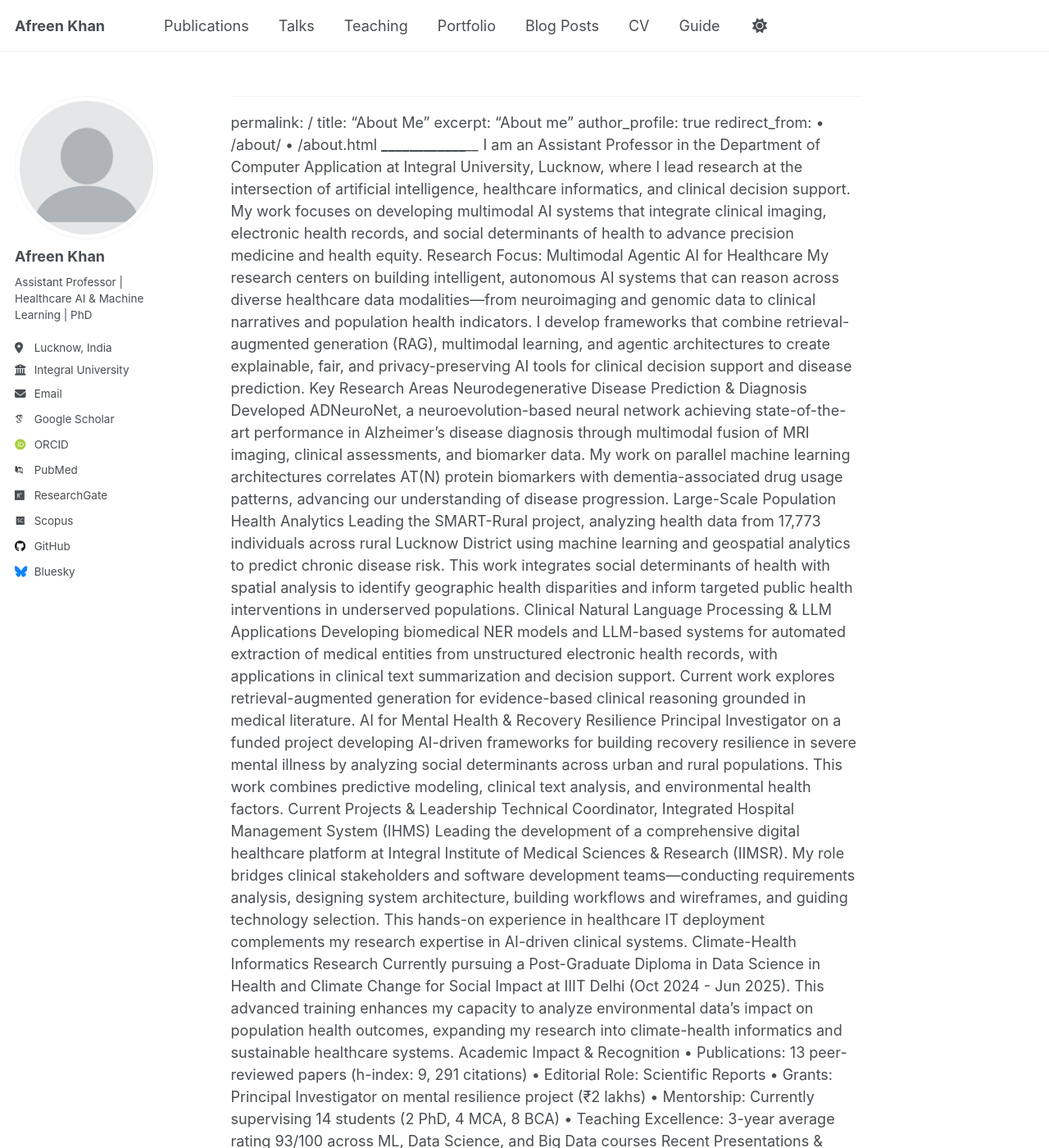
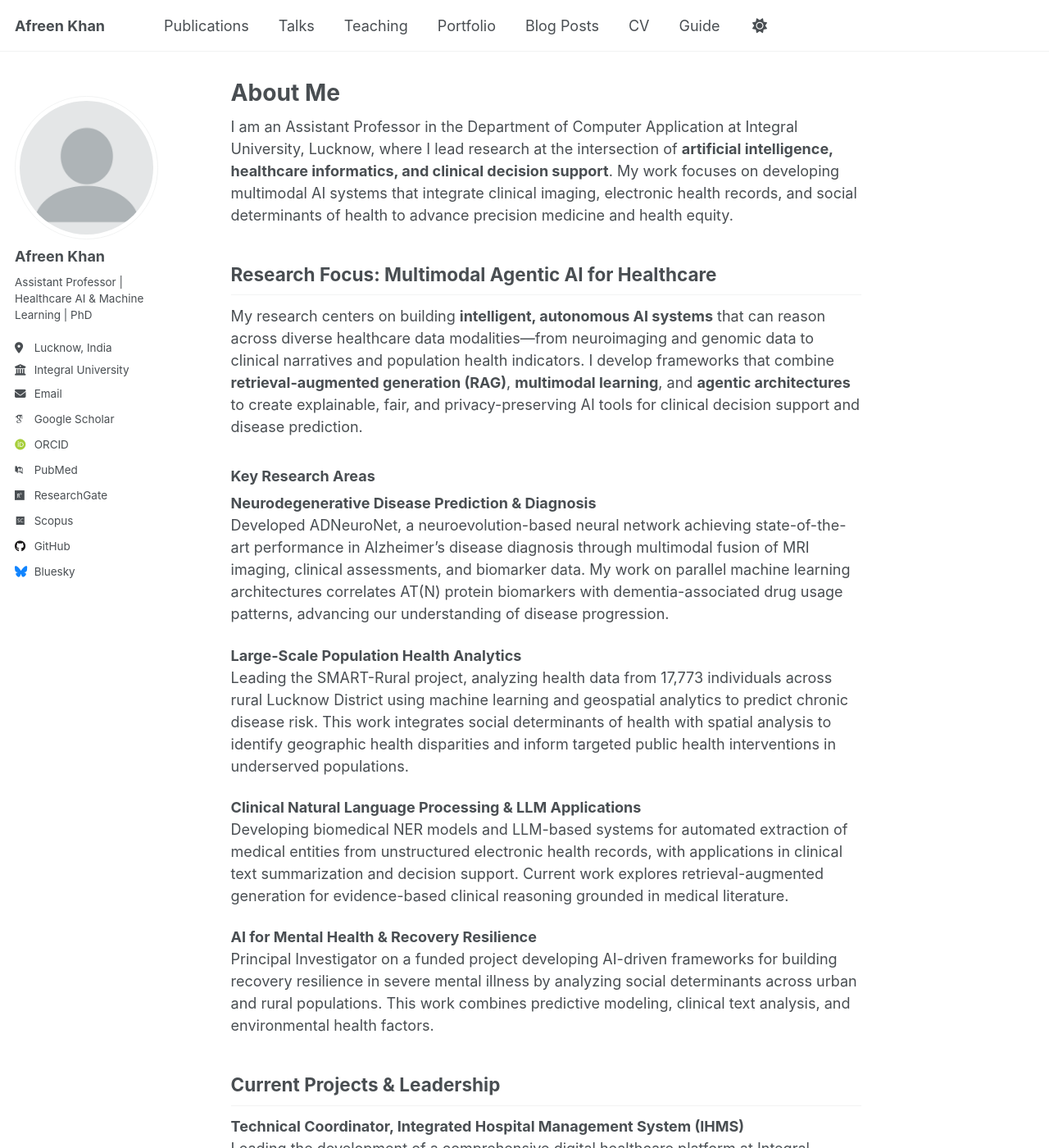
Before and after one commit to afreen-kh/afreen-kh.github.io, a Jekyll site: the page built from _pages/about.md, in a window 1280 px wide and 1400 px high. Shown: the whole window at 82% size. Built offline with Jekyll 4.4.1, drawn with Linux system fonts in a browser that asks for light colours; some web fonts are replaced; our own code applies the rules of GitHub Pages for plain Markdown files; a script that is not in the unit is left out; some of the changed text lies outside the part shown.

Commit message:
Revise About Me page for clarity and detail
Updated the 'About Me' page with enhanced formatting and additional details about research focus, projects, and contact information.

```diff
--- a/_pages/about.md
+++ b/_pages/about.md
@@ -1,62 +1,93 @@
-________________________________________
-permalink: / title: "About Me" excerpt: "About me" author_profile: true redirect_from:
-•	/about/
-•	/about.html
-________________________________________
-I am an Assistant Professor in the Department of Computer Application at Integral University, Lucknow, where I lead research at the intersection of artificial intelligence, healthcare informatics, and clinical decision support. My work focuses on developing multimodal AI systems that integrate clinical imaging, electronic health records, and social determinants of health to advance precision medicine and health equity.
-Research Focus: Multimodal Agentic AI for Healthcare
-My research centers on building intelligent, autonomous AI systems that can reason across diverse healthcare data modalities—from neuroimaging and genomic data to clinical narratives and population health indicators. I develop frameworks that combine retrieval-augmented generation (RAG), multimodal learning, and agentic architectures to create explainable, fair, and privacy-preserving AI tools for clinical decision support and disease prediction.
-Key Research Areas
-Neurodegenerative Disease Prediction & Diagnosis
+---
+permalink: /
+title: "About Me"
+excerpt: "About me"
+author_profile: true
+redirect_from:
+  - /about/
+  - /about.html
+---
+
+I am an Assistant Professor in the Department of Computer Application at Integral University, Lucknow, where I lead research at the intersection of **artificial intelligence, healthcare informatics, and clinical decision support**. My work focuses on developing multimodal AI systems that integrate clinical imaging, electronic health records, and social determinants of health to advance precision medicine and health equity.
+
+## Research Focus: Multimodal Agentic AI for Healthcare
+
+My research centers on building **intelligent, autonomous AI systems** that can reason across diverse healthcare data modalities—from neuroimaging and genomic data to clinical narratives and population health indicators. I develop frameworks that combine **retrieval-augmented generation (RAG)**, **multimodal learning**, and **agentic architectures** to create explainable, fair, and privacy-preserving AI tools for clinical decision support and disease prediction.
+
+### Key Research Areas
+
+**Neurodegenerative Disease Prediction & Diagnosis**
 Developed ADNeuroNet, a neuroevolution-based neural network achieving state-of-the-art performance in Alzheimer's disease diagnosis through multimodal fusion of MRI imaging, clinical assessments, and biomarker data. My work on parallel machine learning architectures correlates AT(N) protein biomarkers with dementia-associated drug usage patterns, advancing our understanding of disease progression.
-Large-Scale Population Health Analytics
+
+**Large-Scale Population Health Analytics**
 Leading the SMART-Rural project, analyzing health data from 17,773 individuals across rural Lucknow District using machine learning and geospatial analytics to predict chronic disease risk. This work integrates social determinants of health with spatial analysis to identify geographic health disparities and inform targeted public health interventions in underserved populations.
-Clinical Natural Language Processing & LLM Applications
+
+**Clinical Natural Language Processing & LLM Applications**
 Developing biomedical NER models and LLM-based systems for automated extraction of medical entities from unstructured electronic health records, with applications in clinical text summarization and decision support. Current work explores retrieval-augmented generation for evidence-based clinical reasoning grounded in medical literature.
-AI for Mental Health & Recovery Resilience
+
+**AI for Mental Health & Recovery Resilience**
 Principal Investigator on a funded project developing AI-driven frameworks for building recovery resilience in severe mental illness by analyzing social determinants across urban and rural populations. This work combines predictive modeling, clinical text analysis, and environmental health factors.
-Current Projects & Leadership
-Technical Coordinator, Integrated Hospital Management System (IHMS)
+
+## Current Projects & Leadership
+
+**Technical Coordinator, Integrated Hospital Management System (IHMS)**
 Leading the development of a comprehensive digital healthcare platform at Integral Institute of Medical Sciences & Research (IIMSR). My role bridges clinical stakeholders and software development teams—conducting requirements analysis, designing system architecture, building workflows and wireframes, and guiding technology selection. This hands-on experience in healthcare IT deployment complements my research expertise in AI-driven clinical systems.
-Climate-Health Informatics Research
+
+**Climate-Health Informatics Research**
 Currently pursuing a Post-Graduate Diploma in Data Science in Health and Climate Change for Social Impact at IIIT Delhi (Oct 2024 - Jun 2025). This advanced training enhances my capacity to analyze environmental data's impact on population health outcomes, expanding my research into climate-health informatics and sustainable healthcare systems.
-Academic Impact & Recognition
-•	Publications: 13 peer-reviewed papers (h-index: 9, 291 citations)
-•	Editorial Role: Scientific Reports
-•	Grants: Principal Investigator on mental resilience project (₹2 lakhs)
-•	Mentorship: Currently supervising 14 students (2 PhD, 4 MCA, 8 BCA)
-•	Teaching Excellence: 3-year average rating 93/100 across ML, Data Science, and Big Data courses
-Recent Presentations & Invited Lectures
-•	IAPSM UP-UK Conference 2024: Oral presentation on "SMART-Rural: AI-Enabled Social Determinants Profiling and Geospatial Risk Stratification for Chronic Diseases"
-•	Faculty Development Program 2024: Invited lecture on "Next-Generation Healthcare AI: Multimodal Agents with Retrieval-Augmented Intelligence" covering RAG, multimodal learning, and agentic systems
-•	Singapore Public Health Conference 2024: International symposium presentation on Alzheimer's disease epidemiological analysis in female populations
-•	Multiple National & International Conferences: IEEE conferences on neuroimaging analysis, clinical NLP, and healthcare AI
-Technical Expertise
-Machine Learning & AI: Deep learning, ensemble methods, neuroevolution, federated learning, explainable AI
-Healthcare Informatics: EHR mining, clinical NLP, biomedical NER, time-series analysis, multi-omics data science
-Advanced AI Techniques: Large language models (LLMs), retrieval-augmented generation (RAG), multimodal AI, agentic architectures
-Neuroimaging: Nilearn, MRI analysis, brain image fusion, longitudinal imaging studies
-Data Science: Big data analytics, geospatial analysis, statistical modeling, data visualization
-Tools & Frameworks: Python, TensorFlow, PyTorch, scikit-learn, Hugging Face, Streamlit
-Looking Ahead: Postdoctoral Opportunities
-I am actively seeking postdoctoral positions focusing on:
-•	AI for Precision Medicine & Complex Disease Modeling
-Developing multimodal AI systems that integrate genomic, imaging, and clinical data for personalized treatment strategies
-•	Multimodal Foundation Models for Clinical Decision Support
-Building next-generation AI agents that reason across diverse healthcare data types using RAG and autonomous learning
 
-•	Health Informatics & Population Health AI
-Scaling AI-driven analytics for large-scale population health monitoring, with emphasis on health equity and underserved communities
-•	Explainable & Fair AI for Healthcare
-Creating transparent, interpretable AI systems that address algorithmic bias and ensure equitable healthcare outcomes
-My unique combination of technical ML expertise, healthcare domain knowledge, large-scale data analysis experience (17K+ patients), practical healthcare IT deployment, and understanding of low-resource healthcare contexts positions me to contribute meaningfully to advancing responsible, impactful healthcare AI research.
-Service & Leadership
-•	Convener: Women's Grievance Redressal Cell, Integral University (2023-present)
-•	Departmental Leadership: Member of Research & Publication Cell, Placement Committee, Quality Assurance Cell, Curriculum Development Committee
-•	Professional Memberships: IEEE Computer Society (since 2013), IEEE Women in Engineering (since 2013), International Association of Engineers (Life Member)
-•	Session Chair: 5th International Conference on ICT for Digital, Smart and Sustainable Development (2025)
-________________________________________
-Contact Information
+## Academic Impact & Recognition
+
+- **Publications:** 13 peer-reviewed papers (h-index: 9, 291 citations)
+- **Editorial Role:** Scientific Reports
+- **Grants:** Principal Investigator on mental resilience project (₹2 lakhs)
+- **Mentorship:** Currently supervising 14 students (2 PhD, 4 MCA, 8 BCA)
+- **Teaching Excellence:** 3-year average rating 93/100 across ML, Data Science, and Big Data courses
+
+### Recent Presentations & Invited Lectures
+
+- **IAPSM UP-UK Conference 2024:** Oral presentation on "SMART-Rural: AI-Enabled Social Determinants Profiling and Geospatial Risk Stratification for Chronic Diseases"
+- **Faculty Development Program 2024:** Invited lecture on "Next-Generation Healthcare AI: Multimodal Agents with Retrieval-Augmented Intelligence" covering RAG, multimodal learning, and agentic systems
+- **Singapore Public Health Conference 2024:** International symposium presentation on Alzheimer's disease epidemiological analysis in female populations
+- **Multiple National & International Conferences:** IEEE conferences on neuroimaging analysis, clinical NLP, and healthcare AI
+
+## Technical Expertise
+
+**Machine Learning & AI:** Deep learning, ensemble methods, neuroevolution, federated learning, explainable AI
+**Healthcare Informatics:** EHR mining, clinical NLP, biomedical NER, time-series analysis, multi-omics data science
+**Advanced AI Techniques:** Large language models (LLMs), retrieval-augmented generation (RAG), multimodal AI, agentic architectures
+**Neuroimaging:** Nilearn, MRI analysis, brain image fusion, longitudinal imaging studies
+**Data Science:** Big data analytics, geospatial analysis, statistical modeling, data visualization
+**Tools & Frameworks:** Python, TensorFlow, PyTorch, scikit-learn, Hugging Face, Streamlit
+
+## Looking Ahead: Postdoctoral Opportunities
+
+I am actively seeking **postdoctoral positions in the United States** focusing on:
+
+- **AI for Precision Medicine & Complex Disease Modeling**
+  Developing multimodal AI systems that integrate genomic, imaging, and clinical data for personalized treatment strategies
+
+- **Multimodal Foundation Models for Clinical Decision Support**
+  Building next-generation AI agents that reason across diverse healthcare data types using RAG and autonomous learning
+
+- **Health Informatics & Population Health AI**
+  Scaling AI-driven analytics for large-scale population health monitoring, with emphasis on health equity and underserved communities
+
+- **Explainable & Fair AI for Healthcare**
+  Creating transparent, interpretable AI systems that address algorithmic bias and ensure equitable healthcare outcomes
+
+My unique combination of **technical ML expertise**, **healthcare domain knowledge**, **large-scale data analysis experience** (17K+ patients), **practical healthcare IT deployment**, and **understanding of low-resource healthcare contexts** positions me to contribute meaningfully to advancing responsible, impactful healthcare AI research.
+
+## Service & Leadership
+
+- **Convener:** Women's Grievance Redressal Cell, Integral University (2023-present)
+- **Departmental Leadership:** Member of Research & Publication Cell, Placement Committee, Quality Assurance Cell, Curriculum Development Committee
+- **Professional Memberships:** IEEE Computer Society (since 2013), IEEE Women in Engineering (since 2013), International Association of Engineers (Life Member)
+- **Session Chair:** 5th International Conference on ICT for Digital, Smart and Sustainable Development (2025)
+
+---
+
+**Contact Information**
 📧 Email: afreen.khan@iul.ac.in
 🏢 Office: Department of Computer Application, Integral University, Lucknow, UP 226026, India
-🔗 Google Scholar | ORCID | ResearchGate | Scopus
+🔗 [Google Scholar](https://scholar.google.com/citations?user=1nYfL-MAAAAJ&hl=en) | [ORCID](https://orcid.org/0000-0002-0545-7785) | [ResearchGate](https://www.researchgate.net/profile/Afreen_Khan4) | [Scopus](https://www.scopus.com/authid/detail.uri?authorId=57205026656)
```
